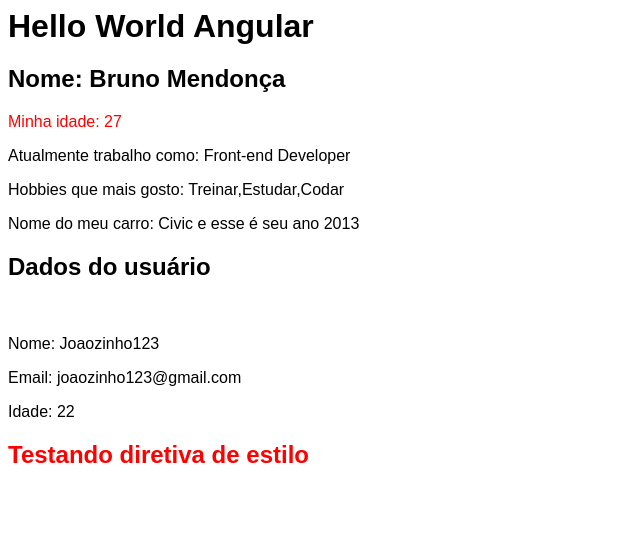
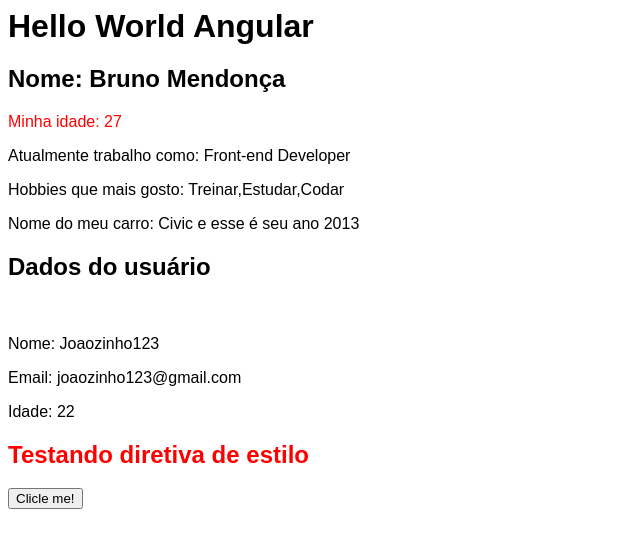
Before and after one commit to devbrunomendoncatotvs/Roadmap-Front-end, an Angular app in the folder angular/: page / in a window 1280 px wide. Shown: the top 548 px of the page, without its empty margins (0-640 px from the left). Built offline with nearby package versions, Linux system fonts and the light colour scheme.

Commit message:
add module events

```diff
--- a/angular/src/app/app.html
+++ b/angular/src/app/app.html
@@ -4,4 +4,5 @@
   <app-parent-data [name]="userName" [userData]="userData"></app-parent-data>
   <app-directives></app-directives>
   <app-if-render></app-if-render>
+  <app-events></app-events>
 </main>
--- a/angular/src/app/app.ts
+++ b/angular/src/app/app.ts
@@ -3,10 +3,11 @@ import { FirstComponent } from './components/first-component/first-component';
 import { ParentData } from './components/parent-data/parent-data';
 import { Directives } from './components/directives/directives';
 import { IfRender } from './components/if-render/if-render';
+import { Events } from './components/events/events';
 
 @Component({
   selector: 'app-root',
-  imports: [FirstComponent, ParentData, Directives, IfRender],
+  imports: [FirstComponent, ParentData, Directives, IfRender, Events],
   templateUrl: './app.html',
   styleUrl: './app.css',
 })
--- /dev/null
+++ b/angular/src/app/components/events/events.html
@@ -0,0 +1,4 @@
+<div>
+  <h2 *ngIf="show">Exibir mensagem</h2>
+  <button (click)="showMessage()">Clicle me!</button>
+</div>
--- /dev/null
+++ b/angular/src/app/components/events/events.ts
@@ -0,0 +1,18 @@
+import { Component } from '@angular/core';
+import { NgIf } from '@angular/common';
+
+@Component({
+  selector: 'app-events',
+  imports: [NgIf],
+  templateUrl: './events.html',
+  styleUrl: './events.css',
+})
+export class Events {
+  show: boolean = false;
+  showMessage() {
+    this.show = !this.show; //toggle
+    alert('O botão foi clicado');
+  }
+
+  constructor() {}
+}
```
Also changed, not shown: angular/src/app/components/events/events.css (added), 1 other file (tests, documents, lock files or other folders).
